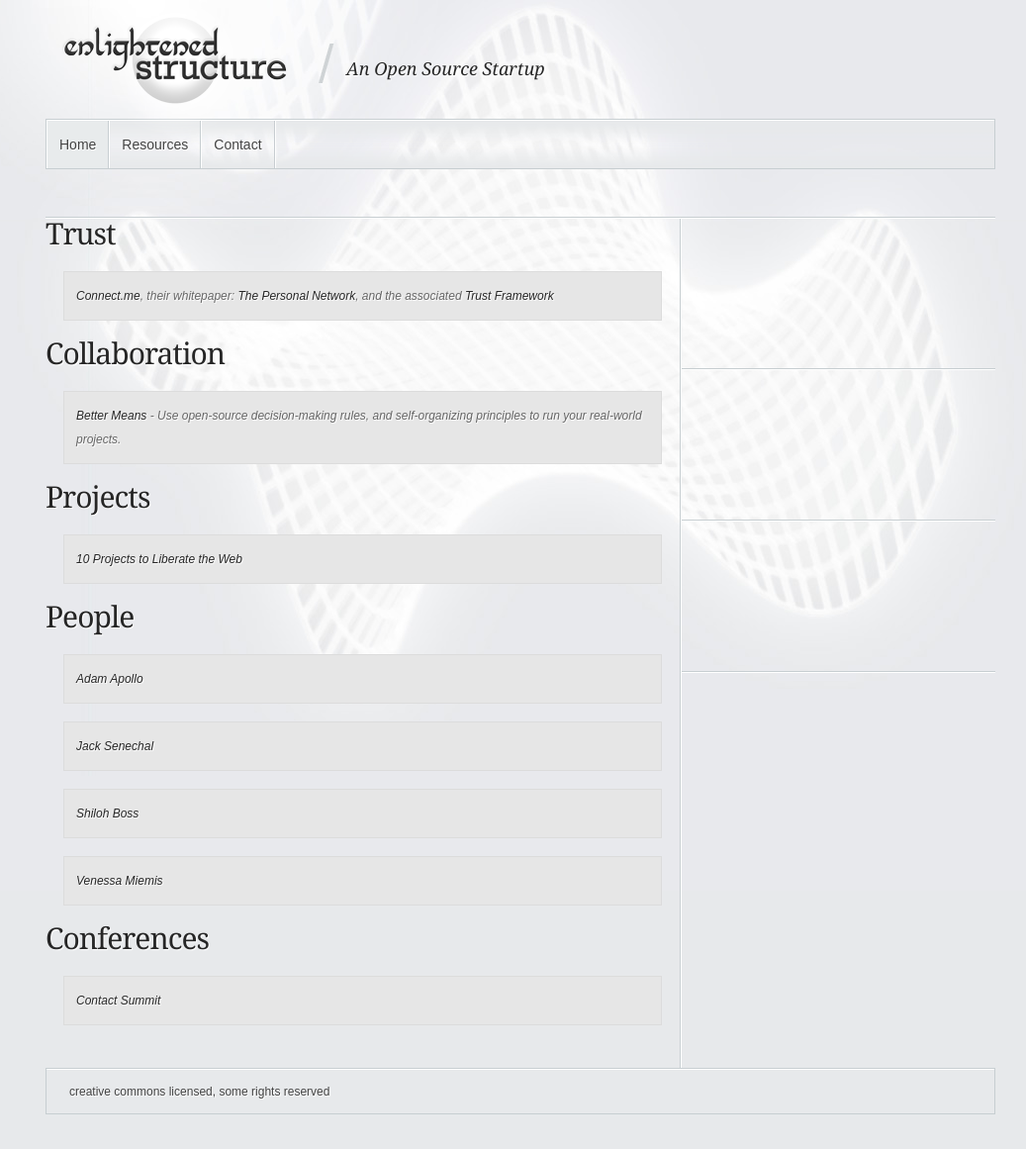
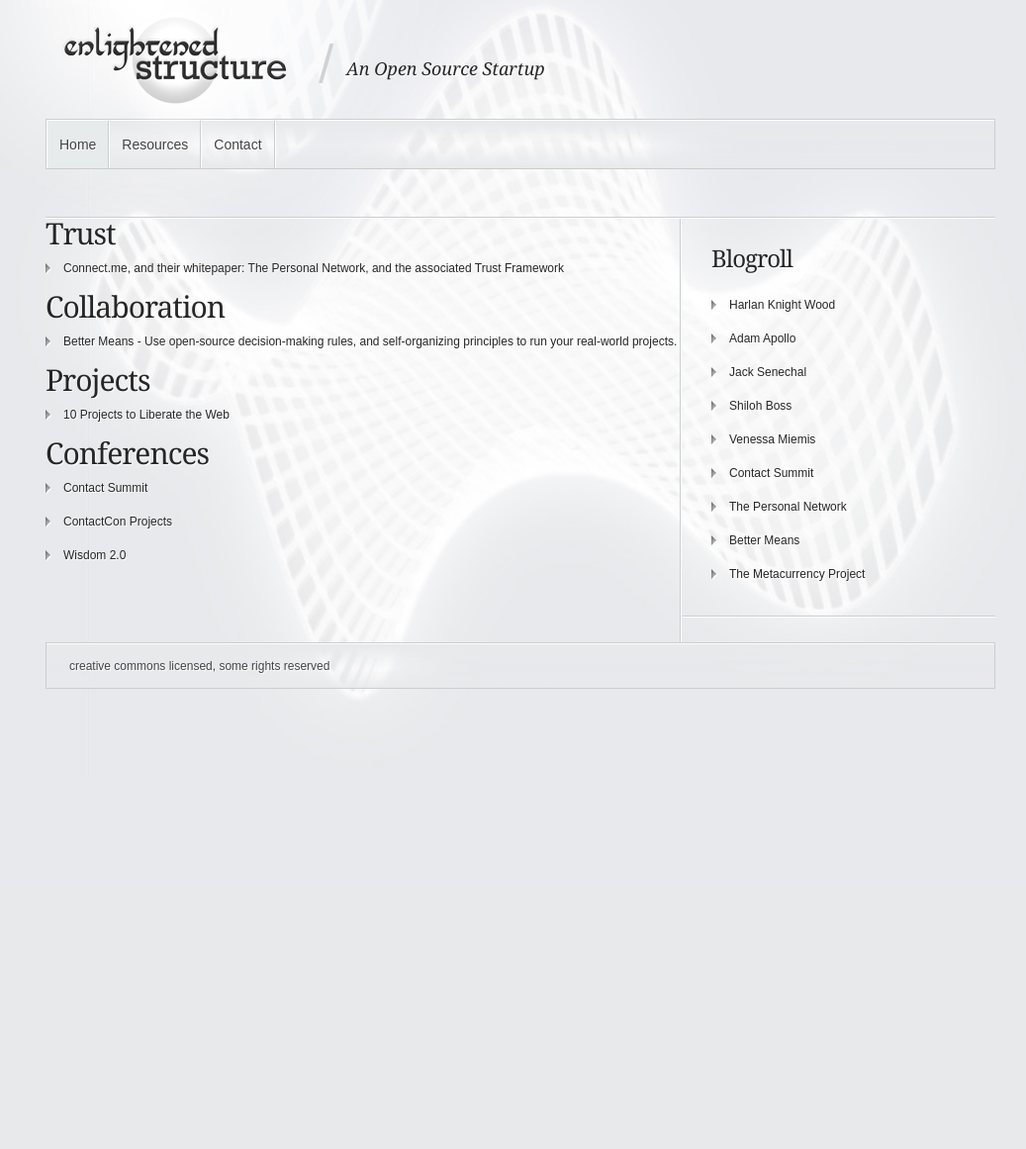
Before and after one commit to adamapollo/Enlightened_Structure, a Jekyll site: the page built from Resources/index.md, in a window 1280 px wide. Shown: the whole page at 99% size, without its empty margins (114-1151 px from the left). Built offline with Jekyll 4.4.1, drawn with Linux system fonts in a browser that asks for light colours; after the commit the page ends 900 px from its top, so only the background shows below that.

Commit message:
Move "people" links to blogroll; better styling on resource page

```diff
--- a/CSS/style.css
+++ b/CSS/style.css
@@ -259,10 +259,10 @@
 						ul#tabbed-area li.ui-state-active a:hover { background-color: #e8ebec; }
 					div#recent-tabbed.widget {padding-top: 25px;}
 			div.sidebar-block .widget ul ul { margin-left: 9px;}
-				.widget ul { margin-bottom: 5px; }
-					.widget ul ul { margin-bottom: 0px; }
-				.widget ul li { background: url(/IMG/bullet.png) no-repeat 0 10px; padding:5px 0 8px 18px; color: #262626;}
-					.widget ul li ul { margin:0 0 -12px; padding:5px 0 0 7px;}
+				.widget ul, #content ul { margin-bottom: 5px; }
+					.widget ul ul, #content ul ul { margin-bottom: 0px; }
+				.widget ul li, #content ul li { background: url(/IMG/bullet.png) no-repeat 0 10px; padding:5px 0 8px 18px; color: #262626;}
+					.widget ul li ul, #content ul li ul { margin:0 0 -12px; padding:5px 0 0 7px;}
 						div#recent-tabbed, div#popular-tabbed, div#random-tabbed {padding-top: 25px; padding-left: 35px; padding-bottom: 25px; }
 							div.widget h3.widgettitle { padding-bottom: 20px;  }
 
--- a/Resources/index.md
+++ b/Resources/index.md
@@ -6,34 +6,24 @@
 Trust
 -----
 
-> [Connect.me][], their whitepaper: [The Personal Network][], and the associated [Trust Framework][]
+* [Connect.me][], and their whitepaper: [The Personal Network][], and the associated [Trust Framework][]
 
 Collaboration
 -------------
 
-> [Better Means][] - Use open-source decision-making rules, and self-organizing principles to run your real-world projects.
+* [Better Means][] - Use open-source decision-making rules, and self-organizing principles to run your real-world projects.
 
 Projects
 --------
 
-> [10 Projects to Liberate the Web]
-
-People
-------
-
-> [Adam Apollo]
-
-> [Jack Senechal]
-
-> [Shiloh Boss]
-
-> [Venessa Miemis]
+* [10 Projects to Liberate the Web]
 
 Conferences
 -----------
 
-> [Contact Summit]
-> [ContactCon Projects]
+* [Contact Summit]
+* [ContactCon Projects]
+* [Wisdom 2.0]
 
 
 
@@ -50,3 +40,4 @@
 [Connect.me]: http://connect.me/
 [Trust Framework]: http://connect.me/c/trust
 [The Personal Network]: http://blog.connect.me/whitepaper-the-personal-network
+[Wisdom 2.0]: http://www.wisdom2summit.com/
--- a/_layouts/default.html
+++ b/_layouts/default.html
@@ -59,29 +59,21 @@
     </div>
 
     <div id="sidebar" class="clearfix">
-      <div id="text-3" class="widget sidebar-block widget_text">
-        <br/>
-        <br/>
-        <br/>
-        <br/>
-        <br/>
+      <div class="widget sidebar-block widget_text">
+        <h3 class="widgettitle">Blogroll</h3>
+        <ul>
+          <li><a href="http://www.harlanknightwood.net/">Harlan Knight Wood</a></li>
+          <li><a href="http://adamapollo.info/">Adam Apollo</a></li>
+          <li><a href="http://jacksenechal.com/">Jack Senechal</a></li>
+          <li><a href="http://www.shilohboss.com/personalpoetic">Shiloh Boss</a></li>
+          <li><a href="http://twitter.com/#!/VenessaMiemis">Venessa Miemis</a></li>
+          <li><a href="http://contactcon.com/">Contact Summit</a></li>
+          <li><a href="http://blog.connect.me/whitepaper-the-personal-network">The Personal Network</a></li>
+          <li><a href="http://bettermeans.com/">Better Means</a></li>
+          <li><a href="http://metacurrency.org/">The Metacurrency Project</a></li>
+        </ul>
       </div>
-      <!-- end .widget -->
-      <div id="recent-posts-3" class="widget sidebar-block widget_recent_entries">
-        <br/>
-        <br/>
-        <br/>
-        <br/>
-        <br/>
-      </div>
-      <!-- end .widget -->
-      <div id="rss-3" class="widget sidebar-block widget_rss">
-        <br/>
-        <br/>
-        <br/>
-        <br/>
-        <br/>
-      </div>
+
     </div>
   </div>
 
```
